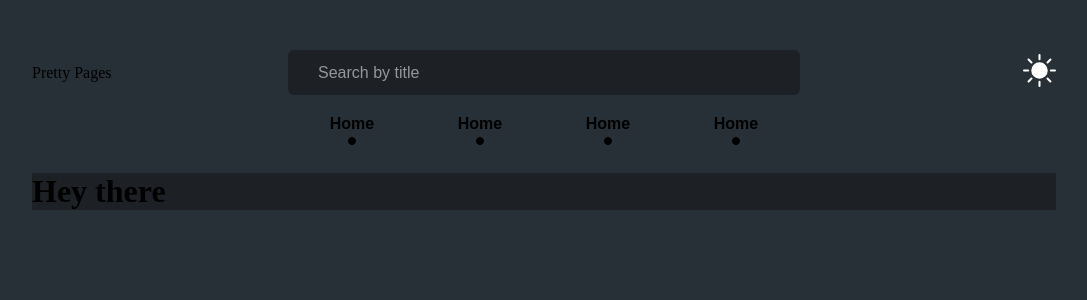
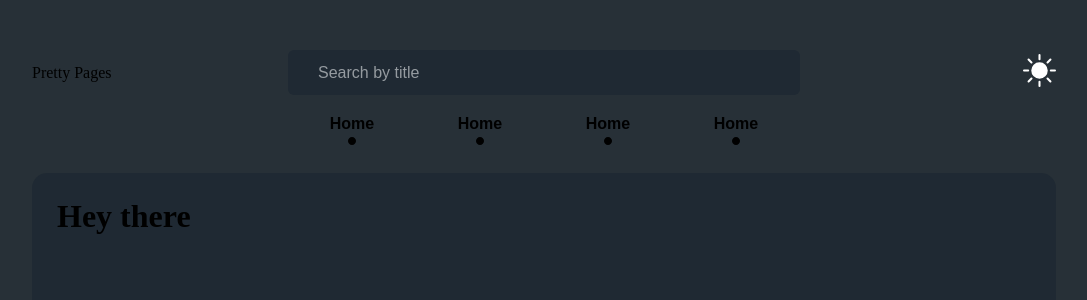
Before and after one commit to mudithatharuka/Pretty-Pages, a React (Create React App) app: page / in a window 1280 px wide. Both pictures are taken after a click on the icon 1137 px from the left and 70 px from the top of the page. Shown: the top 300 px of the page, without its empty margins (96-1183 px from the left). Built offline with nearby package versions, Linux system fonts and the light colour scheme.

Commit message:
theme changes added

```diff
--- a/src/Theme.css
+++ b/src/Theme.css
@@ -7,7 +7,7 @@
   --primaryLight: #fff;
   --secondaryLight: #f3f4f8;
   --primaryDark: #273037;
-  --secondaryDark: #1d2025;
+  --secondaryDark: #1f2933;
 
   --primaryFontLight: #5d5d64;
   --secondaryFontLight: #cdced3;
--- a/src/Theme.js
+++ b/src/Theme.js
@@ -7,7 +7,7 @@ const Theme = {
   __primaryLight: "#fff",
   __secondaryLight: "#f3f4f8",
   __primaryDark: "#273037",
-  __secondaryDark: "#1d2025",
+  __secondaryDark: "#1f2933",
 
   __primaryFontLight: "#5d5d64",
   __secondaryFontLight: "#cdced3",
--- a/src/collections/Header.js
+++ b/src/collections/Header.js
@@ -17,7 +17,7 @@ const Header = ({ theme, setTheme }) => {
         <div className="top-col top-col-right">
           {theme === "light" ? (
             <MdDarkMode
-              className="icon-dark"
+              className="icon icon-dark"
               onClick={() => {
                 setTheme("dark");
                 document.body.bgColor = Theme.__primaryDark;
@@ -25,7 +25,7 @@ const Header = ({ theme, setTheme }) => {
             />
           ) : (
             <BsSunFill
-              className="icon-light"
+              className="icon icon-light"
               onClick={() => {
                 setTheme("light");
                 document.body.bgColor = Theme.__primaryLight;
--- a/src/collections/styles/Content.css
+++ b/src/collections/styles/Content.css
@@ -1,5 +1,10 @@
 @import "../../Theme.css";
 
+.Content {
+  padding: 25px;
+  border-radius: 15px;
+  height: 69vh;
+}
 .Content-light {
   background-color: var(--secondaryLight);
 }
--- a/src/collections/styles/Header.css
+++ b/src/collections/styles/Header.css
@@ -14,6 +14,9 @@
 .top-col-right {
   text-align: right;
 }
+.icon:hover {
+  cursor: pointer;
+}
 .icon-dark {
   color: var(--primaryDark);
   font-size: 25px;
```
